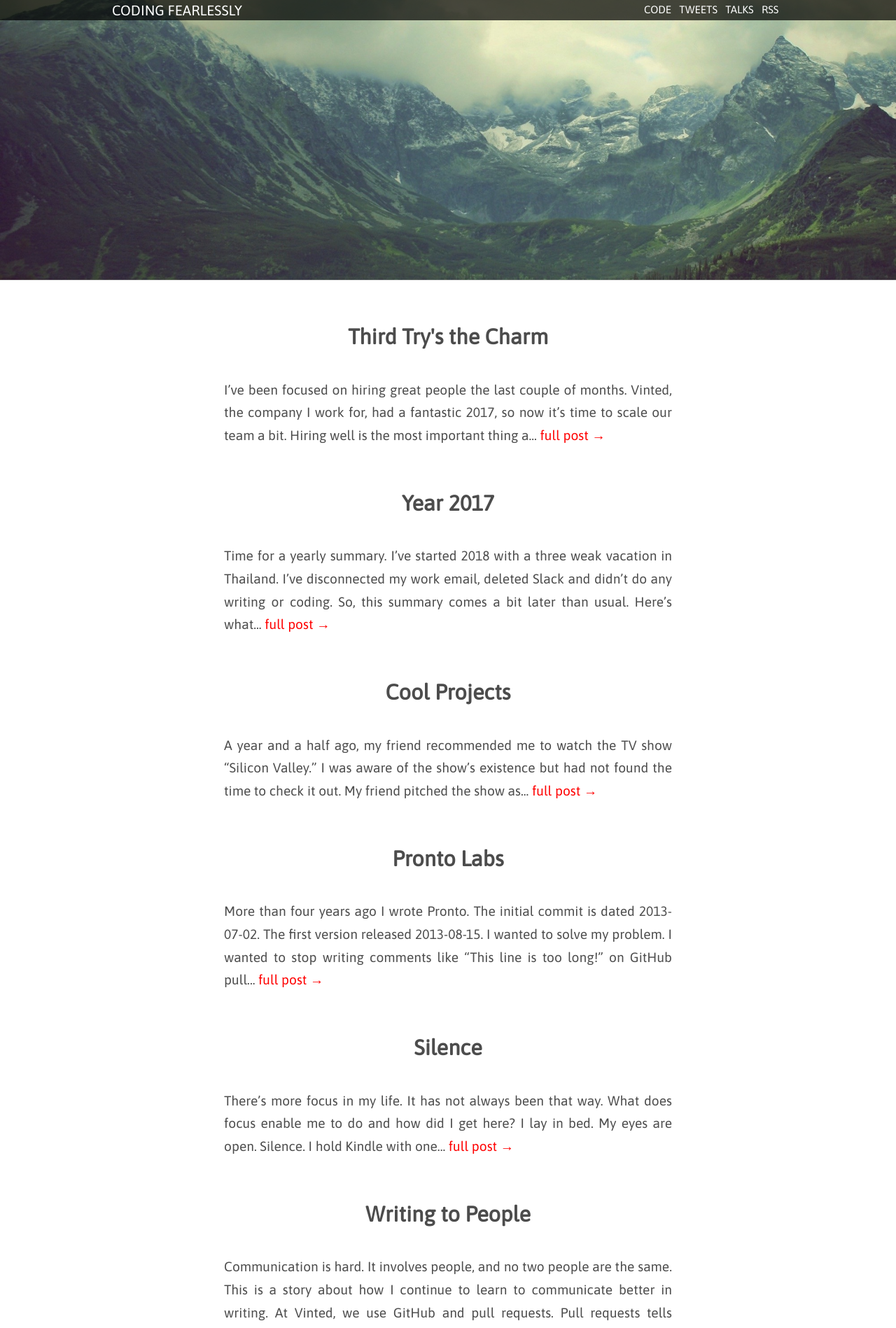
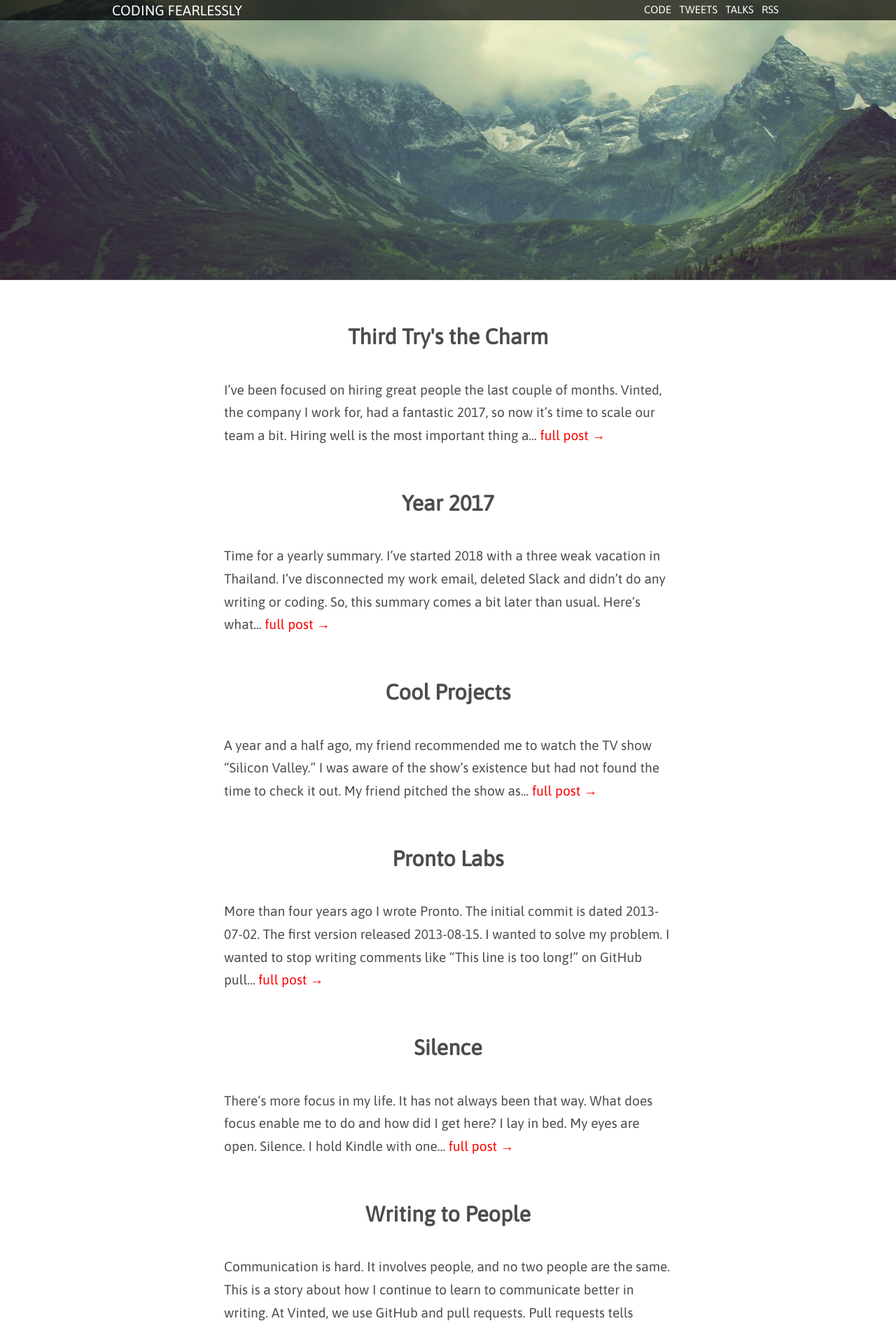
Before and after one commit to mmozuras/mmozuras.github.com, a Jekyll site: the page built from index.html, in a window 1280 px wide. Shown: the top 1898 px of the page at 70% size. Built offline with Jekyll 4.4.1, drawn with Linux system fonts in a browser that asks for light colours; comment, search, counter and statistics services are not loaded.

Commit message:
Remove "justify" from post-align
As suggested by @arzatskis

```diff
--- a/assets/sass/_variables.scss
+++ b/assets/sass/_variables.scss
@@ -14,7 +14,6 @@ $blog-title-text-transform: uppercase;
 
 $post-font-size: 1.2em;
 $post-font-line-height: 1.7em;
-$post-align: justify;
 
 $post-title-font-size: 1.6em;
 $post-title-font-weight: bold;
--- a/assets/sass/default.scss
+++ b/assets/sass/default.scss
@@ -122,7 +122,6 @@ article {
   line-height: $post-font-line-height;
   margin: 0 auto $space-between-posts / 2 * 1em;
   padding: 0;
-  text-align: $post-align;
   width: $content-width;
 
   @media only screen and (min-width: 0px) and (max-width: 1200px) {
```
Also changed, not shown: assets/css/default.css (+1 -1 lines).
